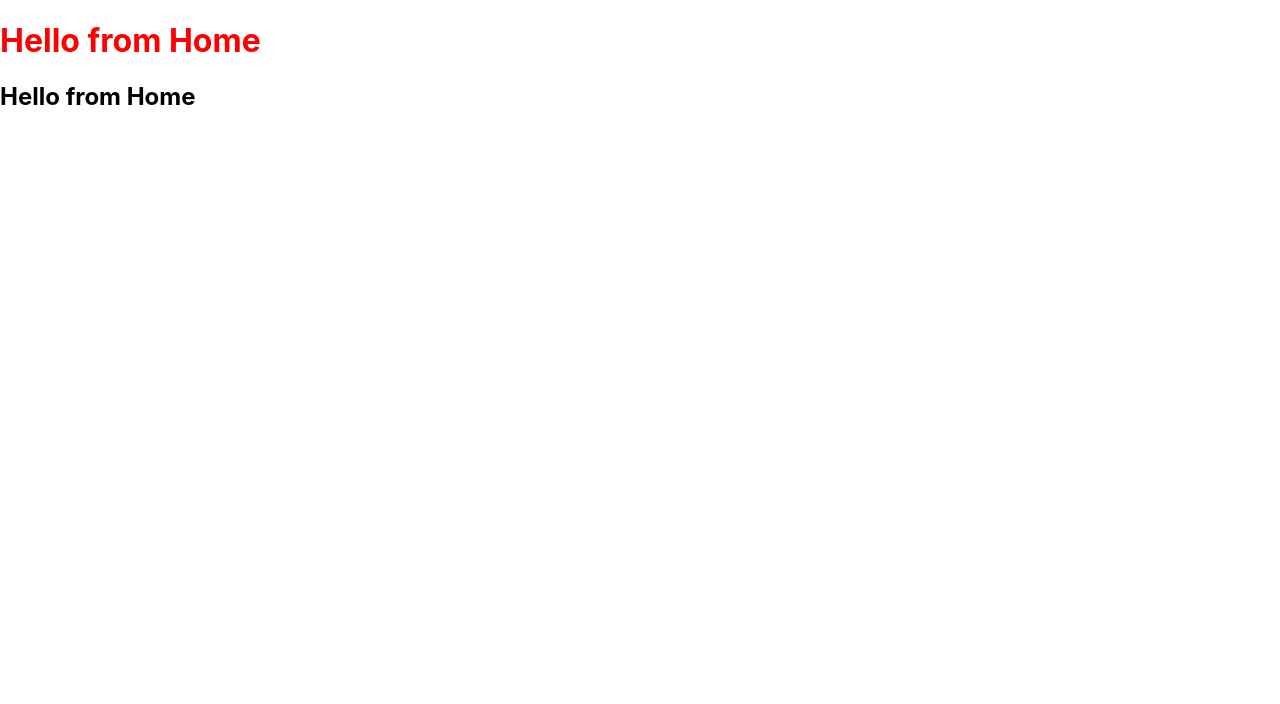
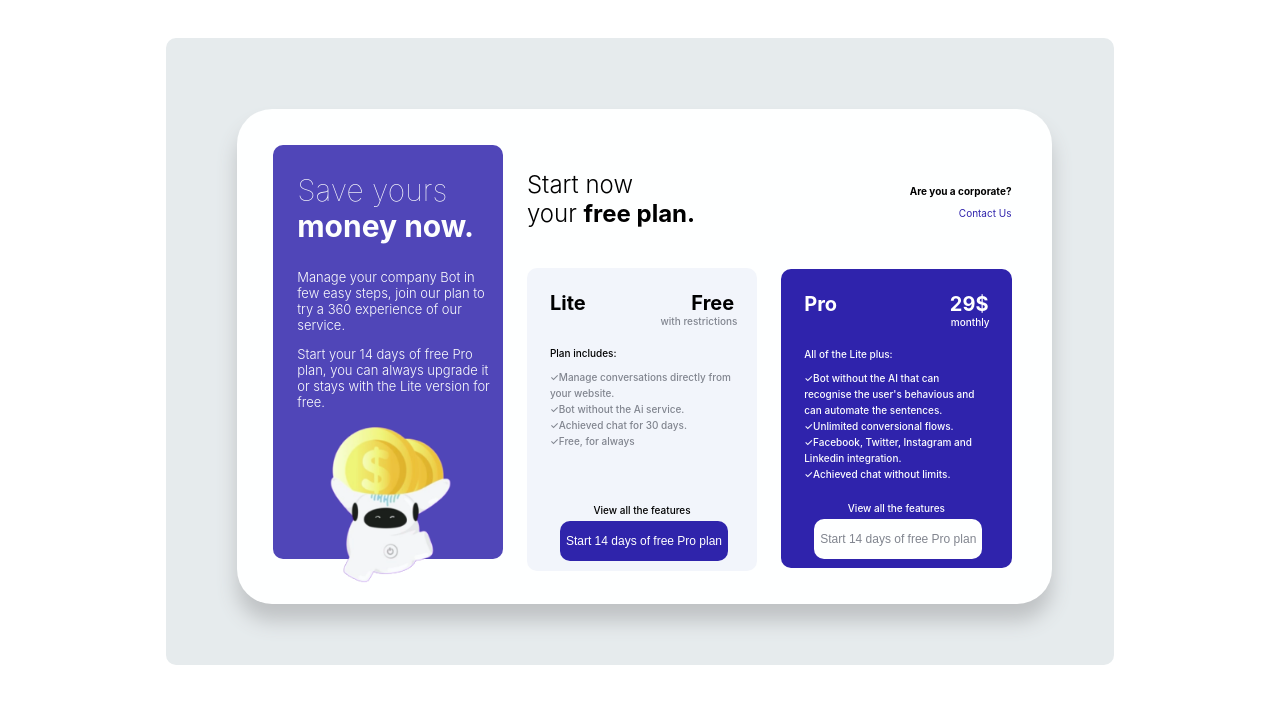
Before and after one commit to garimagupta1402/React-Training, a React (Create React App) app: page / in a window 1280 px wide. Shown: the top 704 px of the page. Built offline with nearby package versions, Linux system fonts and the light colour scheme.

Commit message:
Completed Assignment1,Done in React

```diff
--- a/src/App.js
+++ b/src/App.js
@@ -1,12 +1,12 @@
 import React from 'react';
-import Home from './modules/home';
-
+import Assignment1 from './modules/Assignment1';
 
 class App extends React.Component{
   render(){
     return(
       <div className={"homeContainer"}>
-        <Home/>
+        <Assignment1/>
+
       </div>
     );
   }
--- /dev/null
+++ b/src/modules/Assignment1/index.css
@@ -0,0 +1,233 @@
+.container {
+  width: 70%;
+  background-color: #e6ebed;
+  margin: 3% 3% 3% 13%;
+  border-radius: 10px;
+  height: 550px;
+  padding: 2%;
+  padding-bottom: 4%;
+}
+.section {
+  background-color: #feffff;
+  width: 83%;
+  margin: 5% 5% 5% 5%;
+  height: 450px;
+  border-radius: 35px;
+  padding: 4% 4% 1% 4%;
+  box-shadow: 0px 17px 20px 0px #bfc2c4;
+}
+.sectionblue {
+  border-radius: 10px;
+  background-color: #5046b8;
+  color: #fdfefe;
+  height: 410px;
+  padding: 1% 2% 1% 2%;
+}
+.corp {
+  display: block;
+  font-size: 10px;
+  text-align: right;
+  margin-top: 40px;
+}
+.contact {
+  display: block;
+  font-size: 10px;
+  color: #2f23ac;
+  text-align: right;
+  text-decoration: none;
+}
+#saveYour {
+  color: #fdfefe;
+  font-weight: lighter;
+  font-size: 30px;
+  margin-left: 20px;
+  margin-bottom: 0px;
+}
+#moneyNow {
+  font-weight: bold;
+  font-size: 30px;
+  margin-left: 20px;
+  margin-top: 0px;
+}
+#textPre {
+  font-size: 13px;
+  color: #fdfefe;
+  width: 200px;
+  margin-left: 20px;
+  font-weight: 300;
+  margin-top: 0px;
+}
+#h2text {
+  font-weight: 300;
+  margin-bottom: 0px;
+  margin-top: 25px;
+}
+#text {
+  font-weight: 300;
+  margin-top: 0px;
+}
+#spanText {
+  font-weight: bold;
+}
+.sectiongray {
+  border-radius: 10px;
+  background-color: #f2f5fb;
+  margin-top: 40px;
+  color: #81858f;
+  padding: 10%;
+  height: 280px;
+  padding-bottom: 0px;
+}
+.iconImg {
+  margin-left: 48px;
+}
+#lite {
+  font-size: 20px;
+  font-weight: bold;
+  color: black;
+  margin-left: 10px;
+  margin-bottom: 0px;
+  display: contents;
+}
+#free {
+  font-size: 20px;
+  font-weight: bold;
+  color: black;
+  float: right;
+  margin-top: 0px;
+  margin-bottom: 0px;
+}
+#plan {
+  font-size: 10px;
+  color: black;
+  font-weight: 500;
+  margin-top: 20px;
+}
+ul {
+  list-style: none;
+}
+
+ul li:before {
+  content: "✓";
+}
+#list {
+    padding-left: 0px;
+    line-height: 16px;
+    margin-top: 0px;
+    margin-bottom: 0px;
+    font-size: 10px;
+    font-weight: 500;
+}
+#view2 {
+  font-size: 10px;
+  color: white;
+  font-weight: 500;
+  text-align: center;
+  margin-bottom: 0;
+  margin-top: 20px;
+}
+#view1 {
+  font-size: 10px;
+  color: black;
+  font-weight: 500;
+  text-align: center;
+  margin-bottom: 0px;
+  margin-top: 55px;
+}
+#with {
+  float: right;
+  font-size: 10px;
+  font-weight: 500;
+  text-align: right;
+  width: 90%;
+}
+#mon {
+  font-size: 10px;
+  color: white;
+  font-weight: 500;
+  float: right;
+  text-align: right;
+  width: 89%;
+}
+#btn {
+  background-color: #2f24ab;
+  border-radius: 10px;
+  color: white;
+  border: none;
+  height: 40px;
+  justify-content: center;
+  margin-left: 10px;
+  margin-top: 5px;
+  padding-bottom: 0px;
+  font-size: 12px;
+}
+#btn2 {
+  background-color: #feffff;
+  border-radius: 10px;
+  color: #81858f;
+  border: none;
+  height: 40px;
+  justify-content: center;
+  margin-left: 10px;
+  margin-top: 5px;
+  padding-bottom: 0px;
+  font-size: 12px;
+}
+
+.sectionblue3 {
+  border-radius: 10px;
+  background-color: #2f23ac;
+  color: #fdfefe;
+  height: 290px;
+  margin-top: 50px;
+  border-radius: 10px;
+  padding: 10%;
+  height: 253px;
+}
+#pro {
+  font-size: 20px;
+  font-weight: bold;
+  color: white;
+  margin-left: 10px;
+  margin-bottom: 0px;
+  display: contents;
+}
+#paid {
+  font-size: 20px;
+  font-weight: bold;
+  color: white;
+  float: right;
+  margin-top: 0px;
+  margin-bottom: 0px;
+}
+
+#all {
+    margin-top: 20px;
+    margin-bottom: 10px;
+    font-size: 10px;
+    font-weight: 400;
+    font-size: 10px;
+    font-weight: 500;
+    margin-top: 20px;
+}
+.row {
+  --bs-gutter-x: 1.5rem;
+  --bs-gutter-y: 0;
+  display: flex;
+  flex-wrap: wrap;
+  margin-top: calc(var(--bs-gutter-y) * -1);
+  margin-right: calc(var(--bs-gutter-x) / -2);
+  margin-left: calc(var(--bs-gutter-x) / -2);
+}
+.row > * {
+  flex-shrink: 0;
+  width: 100%;
+  max-width: 100%;
+  padding-right: calc(var(--bs-gutter-x) / 2);
+  padding-left: calc(var(--bs-gutter-x) / 2);
+  margin-top: var(--bs-gutter-y);
+}
+.col-3 {
+  flex: 0 0 auto;
+  width: 30%;
+}
--- /dev/null
+++ b/src/modules/Assignment1/index.js
@@ -0,0 +1,101 @@
+import React, { Component } from "react";
+import "./index.css";
+import icon from "../../assets/images/icon.png";
+
+class Assignment1 extends Component {
+  render() {
+    return (
+      <div className={"container"}>
+        <div className={"section"}>
+          <div className={"row"}>
+            <div className={"col-3"}>
+              <div className={"sectionblue"}>
+                <h2 id={"saveYour"}>Save yours</h2>
+                <h2 id={"moneyNow"}>money now.</h2>
+                <p id={"textPre"}>
+                  Manage your company Bot in few easy steps, join our plan to
+                  try a 360 experience of our service.
+                </p>
+                <p id={"textPre"}>
+                  Start your 14 days of free Pro plan, you can always upgrade it
+                  or stays with the Lite version for free.
+                </p>
+
+                <img src={icon} className={"iconImg"} alt="img" height="40%" />
+              </div>
+            </div>
+            <div className={"col-3"}>
+              <h2 id={"h2text"}>Start now</h2>
+              <h2 id={"text"}>
+                your <span id={"spanText"}>free plan.</span>{" "}
+              </h2>
+              <div className={"sectiongray"}>
+                <p id={"lite"}>Lite</p>
+                <p id={"free"}>Free</p>
+                <div className={"row"}>
+                  <small id={"with"}>with restrictions</small>
+                </div>
+
+                <h3 id={"plan"}>Plan includes:</h3>
+                <ul id={"list"}>
+                  <li>Manage conversations directly from your website.</li>
+                  <li>
+                     Bot without the Ai service.
+                  </li>
+                  <li>
+                    Achieved chat for 30 days.
+                  </li>
+                  <li>
+                    Free, for always
+                  </li>
+                </ul>
+                <h4 id={"view1"}>View all the features</h4>
+                <button type={"button"} id={"btn"}>
+                  Start 14 days of free Pro plan
+                </button>
+              </div>
+            </div>
+            <div className={"col-3"}>
+              <h3 className={"corp"}>Are you a corporate?</h3>
+              <a href="#" className={"contact"}>
+                Contact Us
+              </a>
+              <div className={"sectionblue3"}>
+                <p id={"pro"}>Pro</p>
+                <p id={"paid"}>29$</p>
+                <div className={"row"}>
+                  <small id={"mon"}>monthly</small>
+                </div>
+
+                <h3 id={"all"}>All of the Lite plus:</h3>
+                <ul id={"list"}>
+                  <li>
+
+                      Bot without the AI that can recognise the user's behavious
+                      and can automate the sentences.
+
+                  </li>
+                  <li>
+                     Unlimited conversional flows.
+                  </li>
+                  <li>
+
+                      Facebook, Twitter, Instagram and Linkedin integration.
+                  </li>
+                  <li>
+                    Achieved chat without limits.
+                  </li>
+                </ul>
+                <h4 id={"view2"}>View all the features</h4>
+                <button type={"button"} id={"btn2"}>
+                  Start 14 days of free Pro plan
+                </button>
+              </div>
+            </div>
+          </div>
+        </div>
+      </div>
+    );
+  }
+}
+export default Assignment1;
--- a/src/modules/home/index.js
+++ b/src/modules/home/index.js
@@ -1,4 +1,5 @@
 import React, {Component} from 'react';
+import Assignment1 from '../Assignment1'
 import './index.css'
 class Home extends Component{
     render(){
@@ -6,6 +7,7 @@ class Home extends Component{
             <div>
                 <h1 className={"h1tag"}>{"Hello from Home"}</h1>
                 <h2 id={"h2tag"}>{"Hello from Home"}</h2>
+
             </div>
         );
     }
```
Also changed, not shown: src/assets/images/icon.png (added).
